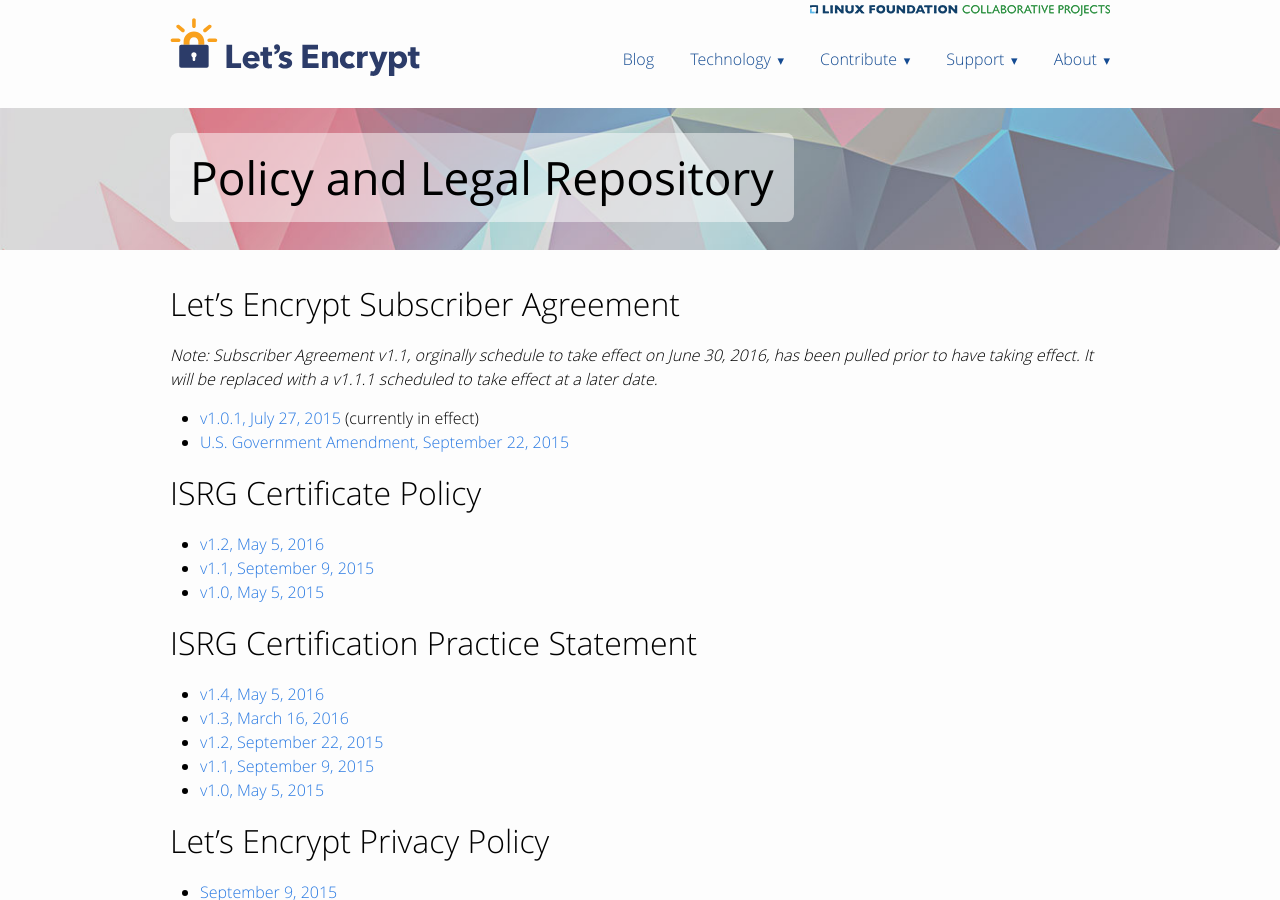
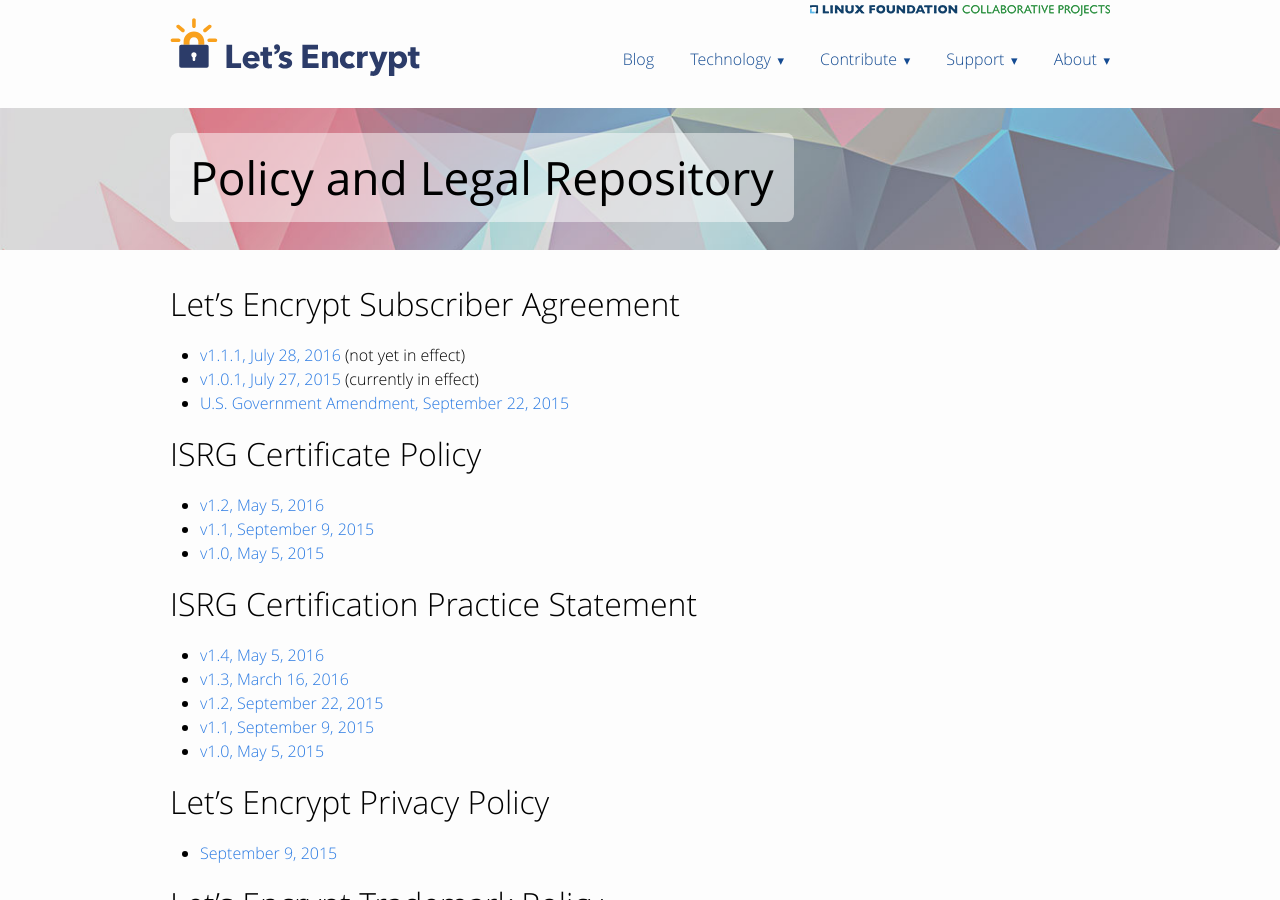
Before and after one commit to snowman1120/website, a Jekyll site: the page built from repository.md, in a window 1280 px wide and 900 px high. Built offline with Jekyll 4.4.1, drawn with Linux system fonts in a browser that asks for light colours.

Commit message:
Update repository page with v1.1.1 Subscriber Agreement scheduled to take effect on July 28, 2016.

```diff
--- a/repository.md
+++ b/repository.md
@@ -7,8 +7,7 @@ top_graphic: 1
 
 # Let's Encrypt Subscriber Agreement
 
-*Note: Subscriber Agreement v1.1, orginally schedule to take effect on June 30, 2016, has been pulled prior to have taking effect. It will be replaced with a v1.1.1 scheduled to take effect at a later date.*
-
+* [v1.1.1, July 28, 2016](/documents/LE-SA-v1.1.1-July-28-2016.pdf) (not yet in effect)
 * [v1.0.1, July 27, 2015](/documents/LE-SA-v1.0.1-July-27-2015.pdf) (currently in effect)
 * [U.S. Government Amendment, September 22, 2015](/documents/LE-USG-SA-Amendment-Sept-22-2015.pdf)
 
```
Also changed, not shown: 4 other files.
